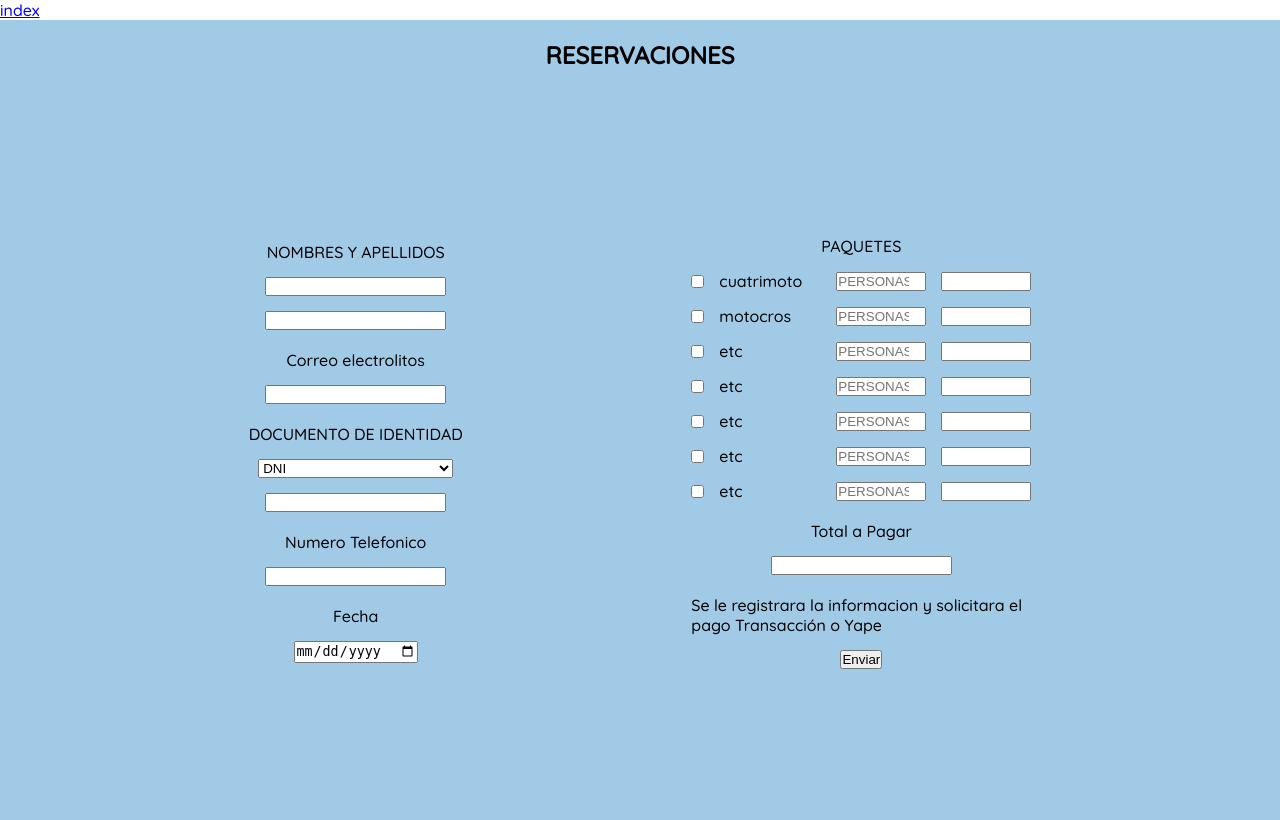
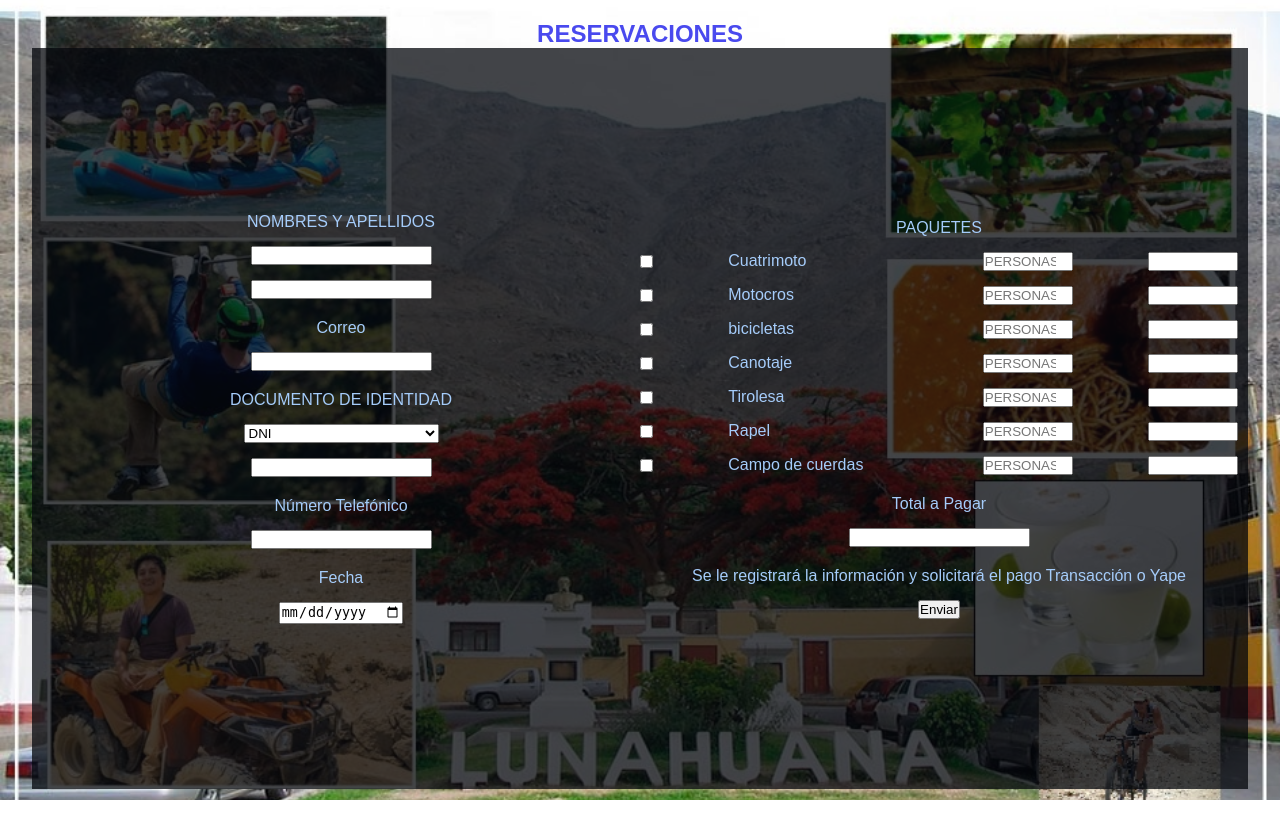
Before and after one commit to Padinjavier/page-of-a-shop, a PHP site: page /pagos.html in a window 1280 px wide. Run offline with PHP 8.4, Linux system fonts and the light colour scheme.

```diff
--- a/assets/CSS/pagos.css
+++ b/assets/CSS/pagos.css
@@ -5,31 +5,53 @@
     box-sizing: border-box;
 }
 :root{
-    --font-family: 'Quicksand', sans-serif;
+    --font-family: 'Quicksand', sans-serif; color:rgb(165, 204, 250);
 }
 body{
     width: 100%;
     height: 100vh;
-    font-family: var(--font-family);
+    font-family: sans-serif;
+    background-image: url(../IMAGES/lunahuana-image.jpg);
+    background-repeat: no-repeat;
+    background-size: cover;
+    background-position: center;
+    background-attachment: fixed;
+    padding-top: 20px;
 }
 main{
     width: 100%;
-    height: auto;
+    height: 100vh;
     display: flex;
     flex-direction: column;
     align-items: center;
-    padding: 20px;
-    background: #a1cae7;
-    row-gap: 35px;
+}
+h2 {
+    color: rgb(73, 73, 238);
 }
 form{
-    width: 100%;
-    height: 100%;
+    width: 95%;
+    height: 95%;
     display: flex;
     flex-direction: column;
     align-items: center;
-    justify-content: space-evenly;
+    /* justify-content: space-evenly; */
     row-gap: 30px;
+    background: rgba(5, 7, 12, 0.75);
+    padding: 10px;
+}
+.part_uno{
+    width: 100%;
+    display: flex;
+    flex-direction: column;
+    align-items: center;
+    row-gap: 20px;
+}
+.part_dos {
+    width: 100%;
+    display: flex;
+    flex-direction: column;
+    align-items: center;
+    row-gap: 20px;
 }
 label{
     width: 100%;
@@ -51,19 +73,7 @@ label[for='deportes'] p{
 label[for='deportes'] span {
     width: 30%;
 }
-.part_uno{
-    display: flex;
-    flex-direction: column;
-    align-items: center;
-    row-gap: 20px;
-}
-.part_dos {
-    width: 340px;
-    display: flex;
-    flex-direction: column;
-    align-items: center;
-    row-gap: 20px;
-}
+
 
 
 
--- a/index.html
+++ b/index.html
@@ -300,7 +300,7 @@
     </div>
   </main>
   <footer>
-    <p>MJ. Todos los derechos reservados 2022  <i class="fa-solid fa-copyright"></i></p>
+    <p>MJ. Todos los derechos reservados 2022 <i class="fa-solid fa-copyright"></i></p>
   </footer>
 
 </body>
--- a/pagos.html
+++ b/pagos.html
@@ -10,7 +10,6 @@
 </head>
 
 <body>
-    <a href="./index.html">index</a>
     <main>
         <h2>RESERVACIONES</h2>
         <form action="" method="post">
@@ -19,7 +18,7 @@
                     <input type="text" name="nombre">
                     <input type="text" name="apellido">
                 </label>
-                <label for="">Correo electrolitos
+                <label for="">Correo
                     <input type="email" name="" id="">
                 </label>
                 <label for="identidad">
@@ -30,7 +29,7 @@
                     </select>
                     <input type="text">
                 </label>
-                <label for="">Numero Telefonico
+                <label for="">Número Telefónico
                     <input type="tel" name="" id="">
                 </label>
                 <label>Fecha<input type="date" name="date" id="date"></label>
@@ -39,20 +38,20 @@
             <div class="part_dos">
                 <label for="deportes">
                     PAQUETES
-                    <p><input type="checkbox" name="" id=""><span>cuatrimoto</span><input type="number" name="" id="" min="1" placeholder="PERSONAS"> <input type="text" name="" id="" readonly></p>
-                    <p><input type="checkbox" name="" id=""><span>motocros</span> <input type="number" name="" id="" min="1" placeholder="PERSONAS"> <input type="text" name="" id="" readonly></p>
-                    <p><input type="checkbox" name="" id=""><span>etc</span><input type="number" name="" id="" min="1" placeholder="PERSONAS"> <input type="text" name="" id="" readonly></p>
-                    <p><input type="checkbox" name="" id=""><span>etc</span><input type="number" name="" id="" min="1" placeholder="PERSONAS"> <input type="text" name="" id="" readonly></p>
-                    <p><input type="checkbox" name="" id=""><span>etc</span><input type="number" name="" id="" min="1" placeholder="PERSONAS"> <input type="text" name="" id="" readonly></p>
-                    <p><input type="checkbox" name="" id=""><span>etc</span><input type="number" name="" id="" min="1" placeholder="PERSONAS"> <input type="text" name="" id="" readonly></p>
-                    <p><input type="checkbox" name="" id=""><span>etc</span><input type="number" name="" id="" min="1" placeholder="PERSONAS"> <input type="text" name="" id="" readonly></p>
+                    <p><input type="checkbox" name="" id=""><span>Cuatrimoto</span><input type="number" name="" id="" min="1" placeholder="PERSONAS"> <input type="text" name="" id="" readonly></p>
+                    <p><input type="checkbox" name="" id=""><span>Motocros</span> <input type="number" name="" id="" min="1" placeholder="PERSONAS"> <input type="text" name="" id="" readonly></p>
+                    <p><input type="checkbox" name="" id=""><span>bicicletas</span><input type="number" name="" id="" min="1" placeholder="PERSONAS"> <input type="text" name="" id="" readonly></p>
+                    <p><input type="checkbox" name="" id=""><span>Canotaje</span><input type="number" name="" id="" min="1" placeholder="PERSONAS"> <input type="text" name="" id="" readonly></p>
+                    <p><input type="checkbox" name="" id=""><span>Tirolesa</span><input type="number" name="" id="" min="1" placeholder="PERSONAS"> <input type="text" name="" id="" readonly></p>
+                    <p><input type="checkbox" name="" id=""><span>Rapel</span><input type="number" name="" id="" min="1" placeholder="PERSONAS"> <input type="text" name="" id="" readonly></p>
+                    <p><input type="checkbox" name="" id=""><span>Campo de cuerdas</span><input type="number" name="" id="" min="1" placeholder="PERSONAS"> <input type="text" name="" id="" readonly></p>
                 </label>
                 <label for="">
                     Total a Pagar
                     <input type="text" name="totalpagar" id="">
                 </label>
                 <label for="">
-                    Se le registrara la informacion y solicitara el pago Transacción o Yape
+                    Se le registrará la información y solicitará el pago Transacción o Yape
                     <input type="submit" value="Enviar">
                 </label>
             </div>
```
Also changed, not shown: deportes.html (+24 -8 lines), php/index.php (+4 -3 lines), php/login.php (+9 -8 lines), php/signup.php (+16 -13 lines), assets/IMAGES/lunahuana-image.jpg (added), php/database.php (indentation only). Lines whose indentation alone changed are shown as unchanged.
